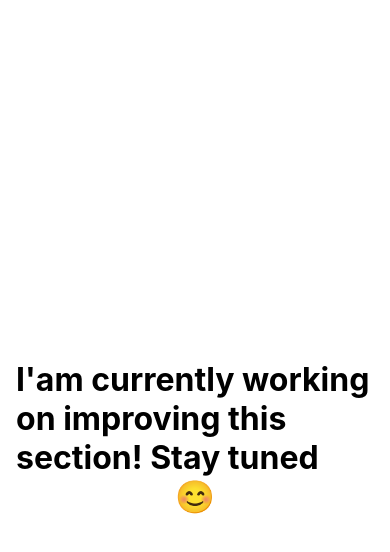
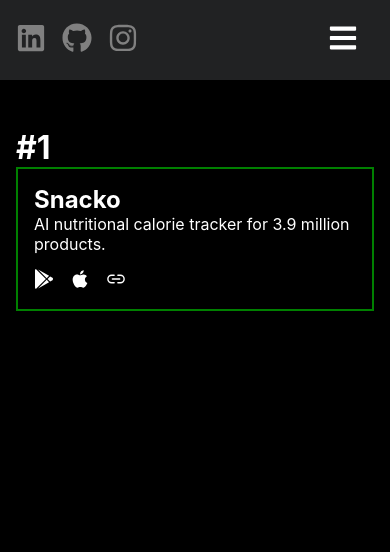
Before and after one commit to udayvasave/My_Portfolio, a React (Create React App) app: page /AllProjects in a window 390 px wide. Shown: the top 552 px of the page. Built offline with nearby package versions, Linux system fonts and the light colour scheme; a web font is replaced by a local one.

Commit message:
added all project list page

```diff
--- a/src/App.js
+++ b/src/App.js
@@ -1,8 +1,43 @@
-// import logo from './logo.svg';
-// import { Router } from 'react-router-dom';
-import './App.css';
-import Navbar from './Components/Navbar';
-import { BrowserRouter as Router, Route, Switch, Routes } from 'react-router-dom';
+// // import logo from './logo.svg';
+// // import { Router } from 'react-router-dom';
+// import './App.css';
+// import Navbar from './Components/Navbar';
+// import { BrowserRouter as Router, Route, Switch, Routes, BrowserRouter } from 'react-router-dom';
+// import Home from './Components/Home';
+// import About from './Components/About';
+// import Project1 from './Components/Project1';
+// import Project2 from './Components/Project2';
+// import Project3 from './Components/Project3';
+// import Project4 from './Components/Project4';
+// import AllProjects from './Components/AllProjects';
+
+// function App() {
+//   return (
+//    <BrowserRouter>
+//     <Router>
+//    {/* <Home/> */}
+//    <Routes>
+//    <Route exact path="/" Component={Home}/>
+//    <Route path="/skills" Component={About}/>
+//     <Route path="/Project1" Component={Project1}/>
+//     <Route path="/Project2" Component={Project2}/>
+//     <Route path="/Project3" Component={Project3}/>
+//     <Route path="/Project4" Component={Project4}/>
+//     <Route path="/AllProjects" Component={AllProjects}/>
+//     </Routes>
+// </Router>
+// </BrowserRouter>
+
+
+//   );
+// }
+
+// export default App;
+
+
+
+
+import { BrowserRouter, Routes, Route } from 'react-router-dom';
 import Home from './Components/Home';
 import About from './Components/About';
 import Project1 from './Components/Project1';
@@ -13,21 +48,17 @@
 
 function App() {
   return (
-
-    <Router>
-   {/* <Home/> */}
-   <Routes>
-   <Route exact path="/" Component={Home}/>
-   <Route path="/skills" Component={About}/>
-    <Route path="/Project1" Component={Project1}/>
-    <Route path="/Project2" Component={Project2}/>
-    <Route path="/Project3" Component={Project3}/>
-    <Route path="/Project4" Component={Project4}/>
-    <Route path="/AllProjects" Component={AllProjects}/>
-    </Routes>
-</Router>
-
-
+    <BrowserRouter>
+      <Routes>
+        <Route exact path="/" element={<Home />} />
+        <Route path="/skills" element={<About />} />
+        <Route path="/Project1" element={<Project1 />} />
+        <Route path="/Project2" element={<Project2 />} />
+        <Route path="/Project3" element={<Project3 />} />
+        <Route path="/Project4" element={<Project4 />} />
+        <Route path="/AllProjects" element={<AllProjects />} />
+      </Routes>
+    </BrowserRouter>
   );
 }
 
--- /dev/null
+++ b/src/Components/AllProjectList.jsx
@@ -0,0 +1,54 @@
+import React from 'react'
+import './allproject.css';
+import { IoLinkOutline } from "react-icons/io5";
+import { FaGithub } from "react-icons/fa";
+import { FaGooglePlay } from "react-icons/fa";
+import { FaApple } from "react-icons/fa";
+
+const AllProjectList = ({title}) => {
+  return (
+    <>
+      <div className="snackoProject-allproject">
+        <div className="numbering-projects">
+          <span style={{ fontSize: "2rem", fontWeight: "bold" }}>#1</span>
+        </div>
+        <div className="snacko1 list-container-allproject">
+          <div className="proDescrp">
+            <h2>{title}</h2>
+            <span>
+              AI nutritional calorie tracker for 3.9 million products.
+            </span>
+          </div>
+
+          <div className="linksAllpro">
+            <a href="https://play.google.com/store/apps/details?id=health.snacko">
+              <span>
+                {" "}
+                <FaGooglePlay size={20} />{" "}
+              </span>
+            </a>
+            <a href="https://apps.apple.com/us/app/snacko-it/id6450678993">
+              <span>
+                {" "}
+                <FaApple size={20} />
+              </span>{" "}
+            </a>
+            {/* <a href="https://github.com/udayvasave">
+              {" "}
+              <span>
+                <FaGithub size={20} />{" "}
+              </span>{" "}
+            </a> */}
+            <a href="https://snacko.health/">
+              <span>
+                <IoLinkOutline size={20} />
+              </span>
+            </a>
+          </div>
+        </div>
+        </div>
+    </>
+  )
+}
+
+export default AllProjectList
--- a/src/Components/AllProjects.jsx
+++ b/src/Components/AllProjects.jsx
@@ -1,15 +1,20 @@
-import React from 'react'
-import './allproject.css';
+import React from "react";
+import "./allproject.css";
+import Navbar2 from "./Navbar2";
+import AllProjectList from "./AllProjectList";
+
 
 const AllProjects = () => {
   return (
     <>
-    <div className="tempDiv">
-        <h1 className='h1TempDiv' style={{display:"flex",alignItems:'center',justifyContent:'center', height:'100vh'}}> I'am currently working on improving this section! Stay tuned <span className='Emoji'>&#128522;</span></h1>
-    </div>
+      <Navbar2 />
+      <div className="All-projects">
+      <AllProjectList title='Snacko' />
 
+
+      </div>
     </>
-  )
-}
+  );
+};
 
-export default AllProjects
+export default AllProjects;
--- a/src/Components/Experience.jsx
+++ b/src/Components/Experience.jsx
@@ -30,7 +30,7 @@
 
         <div className="exp1-expanded-tech">
             <div className="techno-used">
-                <span>React</span> <span>Flutter</span> <span>JavaScript</span> <span>HTML</span> <span>CSS</span> <span>PHP</span> <span>GitHub</span> <span>Git</span> <span>Node</span> <span>MongoDB</span> <span>MySQL</span> <span>Bootstrap</span>
+                <span>React</span> <span>Flutter</span> <span>JavaScript</span> <span>HTML</span> <span>CSS</span> <span>PHP</span> <span>Node</span> <span>MongoDB</span> <span>MySQL</span> <span>Bootstrap</span> <span>JIRA</span> <span>GitHub</span> <span>Git</span>
             </div>
         </div>
 
--- a/src/Components/allproject.css
+++ b/src/Components/allproject.css
@@ -1,7 +1,48 @@
-
+*{
+    margin: 0;
+    padding: 0;
+    box-sizing: border-box;
+}
 .emoji{
 font-size: 100px;
 }
+
+body{
+    background-color: #000;
+}
+
+.All-projects{
+margin: 8rem 5rem 0rem 5rem;
+}
+
+.snacko1 h2, span{
+    color: #fff;
+
+}
+
+.snacko1{
+    margin-top: 0rem !important;
+    /* padding-top: 2rem; */
+    padding:1rem;
+    border: 2px solid green;
+   display: flex;
+   flex-direction: row;
+}
+.proDescrp{
+    display: flex;
+    width: 70%;
+    flex-direction: column;
+}
+.linksAllpro{
+display: flex;
+align-items: center;
+justify-content: flex-end;
+width: 30%;
+gap: 16px;
+}
+
+
+
 
 @media only screen and (max-width:800px){
     .tempDiv{
@@ -17,5 +58,27 @@
         justify-content: center;
         flex-direction: column;
     }
+    .All-projects{
+        margin: 8rem 1rem 0rem 1rem;
+        }
 
+        .snacko1{
+            padding:1rem;
+            border: 2px solid green;
+           display: flex;
+           flex-direction: column;
+           gap: 15px;
+        }
+
+        .proDescrp{
+            display: flex;
+            width: 100%;
+            flex-direction: column;
+        }
+        .linksAllpro{
+        display: flex;
+        align-items: center;
+        justify-content: flex-start;
+        width: 100%;
+        }
 }
```
